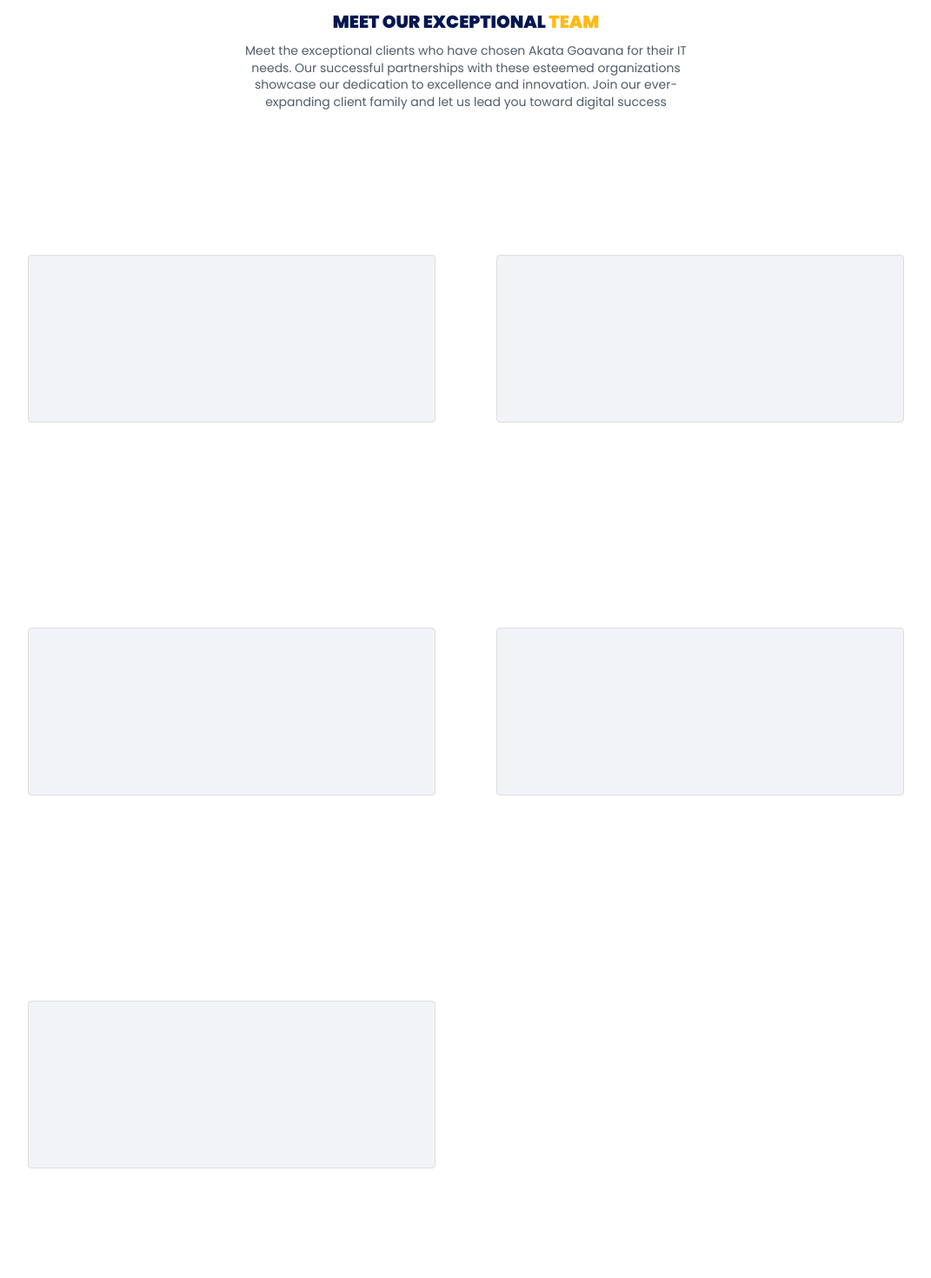
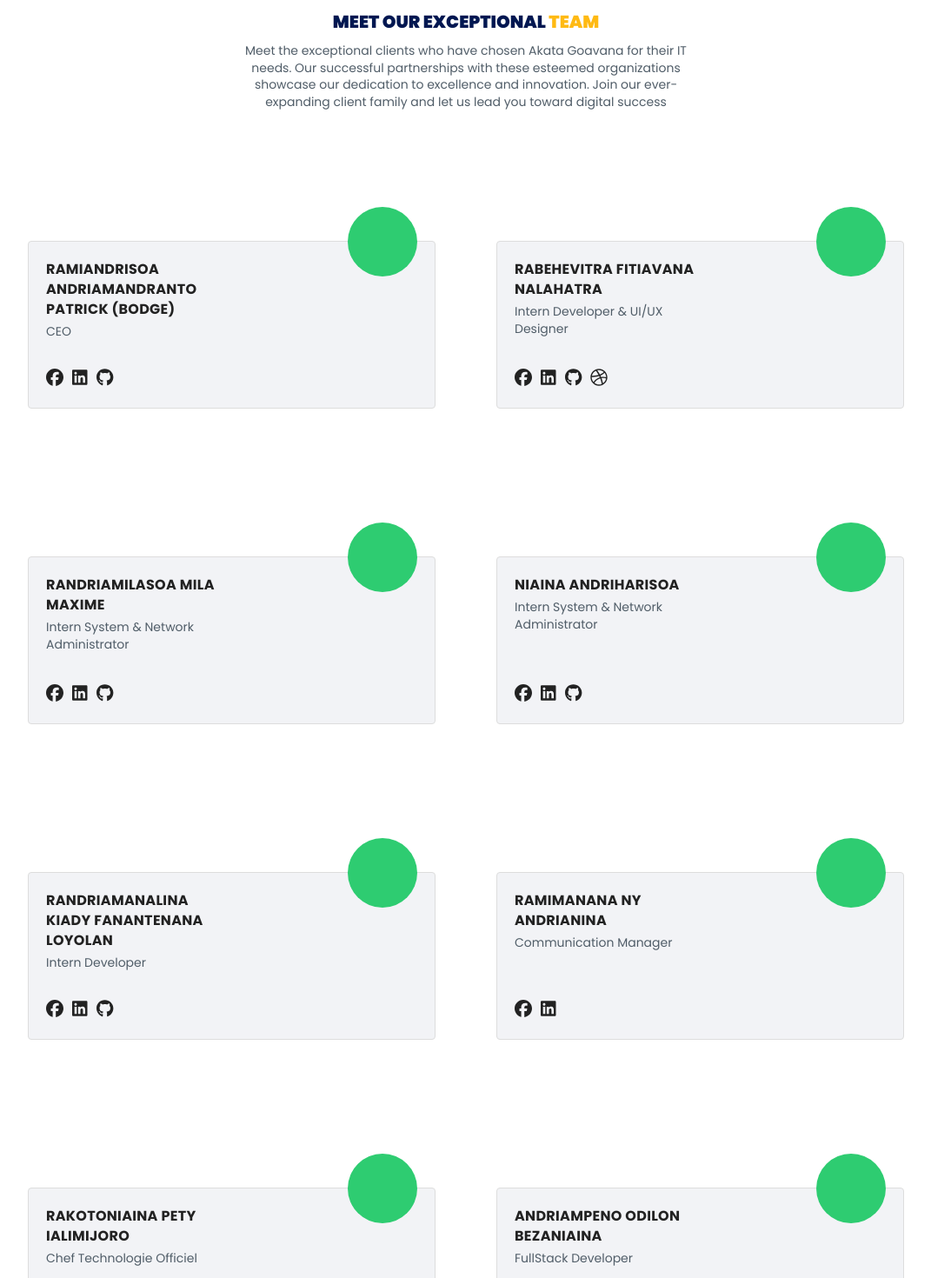
Before and after one commit to maxime-dot/website3, a Next.js app: page /teams in a window 1280 px wide. Shown: the part 900-2370 px from the top of the page at 87% size, without its empty margins (104-1175 px from the left). Before the commit the page ends 2244 px from the top, so only its background shows below. Built offline with nearby package versions, Linux system fonts and the light colour scheme.

Commit message:
feat: add data on team-list

```diff
--- a/src/app/components/team-list/TeamList.tsx
+++ b/src/app/components/team-list/TeamList.tsx
@@ -1,18 +1,62 @@
 "use client";
 import React from "react";
 import "./team-list.scss"
-import { motion } from "framer-motion"
+import {motion} from "framer-motion"
+import {FontAwesomeIcon} from "@fortawesome/react-fontawesome";
+import {faFacebook, faLinkedin, faGithub, faDribbble} from "@fortawesome/free-brands-svg-icons";
+import TeamData from "@/app/data/team-list.json"
+import Link from "next/link";
+
 const TeamList: React.FC = () => {
-    return(
+    return (
         <div className="akata-team-list d-flex-center flex-col">
-            <motion.h2 initial={{opacity: 0, y: 20}}   whileInView={{opacity: 1, y: 0}} transition={{delay: .3}} viewport={{once: true}} className="akata-title-medium">Meet our exceptional <span>team</span></motion.h2>
-            <motion.p  initial={{opacity: 0, y: 20}}   whileInView={{opacity: 1, y: 0}} transition={{delay: .3}} viewport={{once: true}} className="akata-text-medium team-title-description">Meet the exceptional clients who have chosen Akata Goavana for their IT needs. Our successful partnerships with these esteemed organizations showcase our dedication to excellence and innovation. Join our ever-expanding client family and let us lead you toward digital success</motion.p>
+            <motion.h2 initial={{opacity: 0, y: 20}} whileInView={{opacity: 1, y: 0}} transition={{delay: .3}}
+                       viewport={{once: true}} className="akata-title-medium">Meet our exceptional <span>team</span>
+            </motion.h2>
+            <motion.p initial={{opacity: 0, y: 20}} whileInView={{opacity: 1, y: 0}} transition={{delay: .3}}
+                      viewport={{once: true}} className="akata-text-medium team-title-description">Meet the exceptional
+                clients who have chosen Akata Goavana for their IT needs. Our successful partnerships with these
+                esteemed organizations showcase our dedication to excellence and innovation. Join our ever-expanding
+                client family and let us lead you toward digital success
+            </motion.p>
             <div className="list-content container">
-                <div className="team-item"></div>
-                <div className="team-item"></div>
-                <div className="team-item"></div>
-                <div className="team-item"></div>
-                <div className="team-item"></div>
+
+                {TeamData.map((data, index) => (
+                    <div className="team-item d-flex-space-between flex-col" key={`team-${index}`}>
+                        <div className="profile-pics"></div>
+                        <div className="profile-info d-flex flex-col">
+                            <span className={"profile-name"}>{data.firstName}  {data.lastName}</span>
+                            <span className={"profile-post"}>{data.post}</span>
+                        </div>
+                        <div className="profile-social-link d-flex flex-row">
+                            {data.socialLink.facebook &&
+                                <Link href={data.socialLink.facebook} passHref={true} target={"_blank"}
+                                      className={"link-item"}>
+                                    <FontAwesomeIcon icon={faFacebook}/>
+                                </Link>}
+                            {data.socialLink.linkedin &&
+                                <Link href={data.socialLink.linkedin} passHref={true} target={"_blank"}
+                                      className={"link-item"}>
+                                    <FontAwesomeIcon icon={faLinkedin}/>
+                                </Link>}
+                            {
+                                data.socialLink.github &&
+                                <Link href={data.socialLink.github} passHref={true} target={"_blank"}
+                                      className={"link-item"}>
+                                    <FontAwesomeIcon icon={faGithub}/>
+                                </Link>
+                            }
+                            {
+                                data.socialLink.dribble &&
+                                <Link href={data.socialLink.dribble} passHref={true} target={"_blank"}
+                                      className={"link-item"}>
+                                    <FontAwesomeIcon icon={faDribbble}/>
+                                </Link>
+                            }
+                        </div>
+                    </div>
+                ))}
+
             </div>
         </div>
     )
--- a/src/app/components/team-list/team-list.scss
+++ b/src/app/components/team-list/team-list.scss
@@ -12,13 +12,57 @@
     grid-template-columns: 1fr 1fr 1fr;
     flex-wrap: wrap;
     gap: 70px;
+    margin: 50px 0;
     .team-item {
       width: 100%;
       height: 193px;
       background: var(--card-background);
-      margin-top: 166px;
+      margin-top: 100px;
       border-radius: var(--border-radius);
       border: 1px solid var(--border-color);
+      padding: 20px;
+      align-items: flex-start;
+      position: relative;
+      .profile-pics{
+        position: absolute;
+        width: 80px;
+        height: 80px;
+        background: #2ecc71;
+        border-radius: 100%;
+        top: -40px;
+        right: 20px;
+      }
+      .profile-info{
+        gap: 5px;
+        .profile-name{
+          max-width: 208px;
+          color: var(--primary-dark);
+          font-family: var(--font-poopins), "Poppins", sans-serif;
+          font-size: 16px;
+          font-style: normal;
+          font-weight: 700;
+          line-height: 23px;
+          letter-spacing: 0.3px;
+          text-transform: uppercase;
+        }
+        .profile-post{
+          color: var(--text-dark);
+          font-family: var(--font-poopins), "Poppins", sans-serif;
+          font-size: 14px;
+          font-style: normal;
+          font-weight: 400;
+          line-height: 19.2px;
+          max-width: 208px;
+        }
+      }
+      .profile-social-link{
+        gap: 10px;
+        .link-item{
+          text-decoration: none;
+          color: var(--primary-dark);
+          font-size: 20px;
+        }
+      }
     }
   }
 }
--- /dev/null
+++ b/src/app/data/team-list.json
@@ -0,0 +1,168 @@
+[
+  {
+    "id": 1,
+    "firstName": "RAMIANDRISOA",
+    "lastName": "Andriamandranto Patrick (BODGE)",
+    "post": "CEO",
+    "socialLink": {
+      "facebook": "https://www.facebook.com",
+      "linkedin": "https://www.linkedin.com",
+      "github": "https://www.github.com"
+    }
+  },
+  {
+    "id": 1,
+    "firstName": "RABEHEVITRA",
+    "lastName": "Fitiavana Nalahatra",
+    "post": "Intern Developer & UI/UX Designer",
+    "socialLink": {
+      "facebook": "https://www.facebook.com",
+      "linkedin": "https://www.linkedin.com",
+      "github": "https://www.github.com",
+      "dribble": "https://www.dribble.com"
+    }
+  },
+  {
+    "id": 1,
+    "firstName": "RANDRIAMILASOA",
+    "lastName": "Mila Maxime",
+    "post": "Intern System & Network Administrator",
+    "socialLink": {
+      "facebook": "https://www.facebook.com",
+      "linkedin": "https://www.linkedin.com",
+      "github": "https://www.github.com"
+    }
+  },
+  {
+    "id": 1,
+    "firstName": "NIAINA",
+    "lastName": "Andriharisoa",
+    "post": "Intern System & Network Administrator",
+    "socialLink": {
+      "facebook": "https://www.facebook.com",
+      "linkedin": "https://www.linkedin.com",
+      "github": "https://www.github.com"
+    }
+  },
+  {
+    "id": 1,
+    "firstName": "RANDRIAMANALINA",
+    "lastName": "Kiady Fanantenana LoyOlan\n",
+    "post": "Intern Developer",
+    "socialLink": {
+      "facebook": "https://www.facebook.com",
+      "linkedin": "https://www.linkedin.com",
+      "github": "https://www.github.com"
+    }
+  },
+  {
+    "id": 1,
+    "firstName": "RAMIMANANA",
+    "lastName": "Ny Andrianina",
+    "post": "Communication Manager",
+    "socialLink": {
+      "facebook": "https://www.facebook.com",
+      "linkedin": "https://www.linkedin.com",
+      "github": ""
+    }
+  },
+  {
+    "id": 1,
+    "firstName": "RAKOTONIAINA",
+    "lastName": "Pety Ialimijoro",
+    "post": "Chef Technologie Officiel",
+    "socialLink": {
+      "facebook": "https://www.facebook.com",
+      "linkedin": "https://www.linkedin.com",
+      "github": "https://www.github.com"
+    }
+  },
+  {
+    "id": 1,
+    "firstName": "ANDRIAMPENO ",
+    "lastName": "Odilon Bezaniaina",
+    "post": "FullStack Developer",
+    "socialLink": {
+      "facebook": "https://www.facebook.com",
+      "linkedin": "https://www.linkedin.com",
+      "github": "https://www.github.com"
+    }
+  },
+  {
+    "id": 1,
+    "firstName": "RAMIANDRISOA ",
+    "lastName": "Andriamandranto Michel",
+    "post": "Accountant",
+    "socialLink": {
+      "facebook": "https://www.facebook.com",
+      "linkedin": "https://www.linkedin.com",
+      "github": ""
+    }
+  },
+  {
+    "id": 1,
+    "firstName": "RANDRIANANTENAINA ",
+    "lastName": "Jean Jacques Augustin",
+    "post": "FullStack Developer",
+    "socialLink": {
+      "facebook": "https://www.facebook.com",
+      "linkedin": "https://www.linkedin.com",
+      "github": ""
+    }
+  },
+  {
+    "id": 1,
+    "firstName": "RANDRIAMORASOA ",
+    "lastName": "Fetra Manase",
+    "post": "Team Lead Developer",
+    "socialLink": {
+      "facebook": "https://www.facebook.com",
+      "linkedin": "https://www.linkedin.com",
+      "github": ""
+    }
+  },
+  {
+    "id": 1,
+    "firstName": "RAKOTONOMENJANAHARY ",
+    "lastName": "Tiavina Sahobinirina",
+    "post": "Intern Communication Manager",
+    "socialLink": {
+      "facebook": "https://www.facebook.com",
+      "linkedin": "https://www.linkedin.com",
+      "github": ""
+    }
+  },
+  {
+    "id": 1,
+    "firstName": "RANJAKASOA ",
+    "lastName": "Raphaël Marcellin",
+    "post": "Fullstack Developer",
+    "socialLink": {
+      "facebook": "https://www.facebook.com",
+      "linkedin": "https://www.linkedin.com",
+      "github": ""
+    }
+  },
+  {
+    "id": 1,
+    "firstName": "NOMENJANAHARY",
+    "lastName": "Richardé",
+    "post": "Fullstack Developer",
+    "socialLink": {
+      "facebook": "https://www.facebook.com",
+      "linkedin": "https://www.linkedin.com",
+      "github": ""
+    }
+  },
+  {
+    "id": 1,
+    "firstName": "RAFANOMEZANTSOA",
+    "lastName": "Nantenaina Alfinace",
+    "post": "Fullstack Developer",
+    "socialLink": {
+      "facebook": "https://www.facebook.com",
+      "linkedin": "https://www.linkedin.com",
+      "github": ""
+    }
+  }
+]
```
